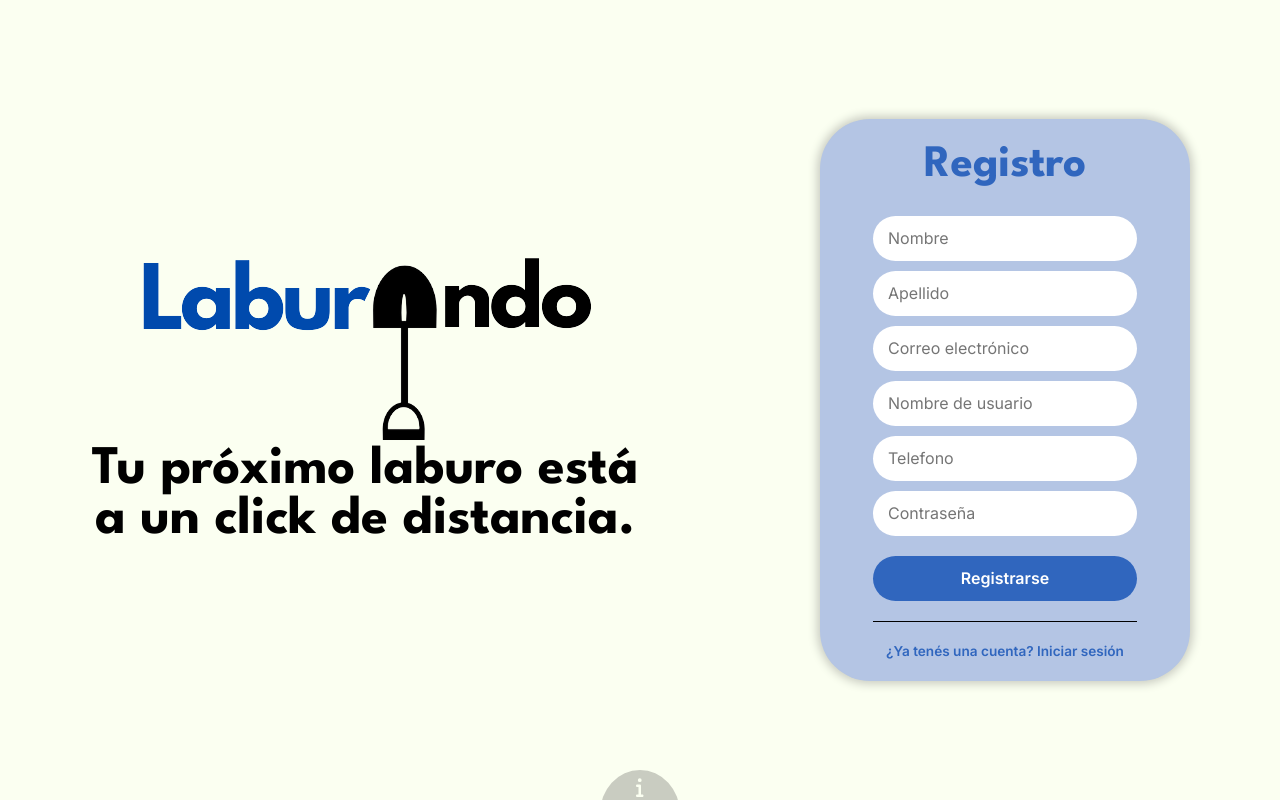
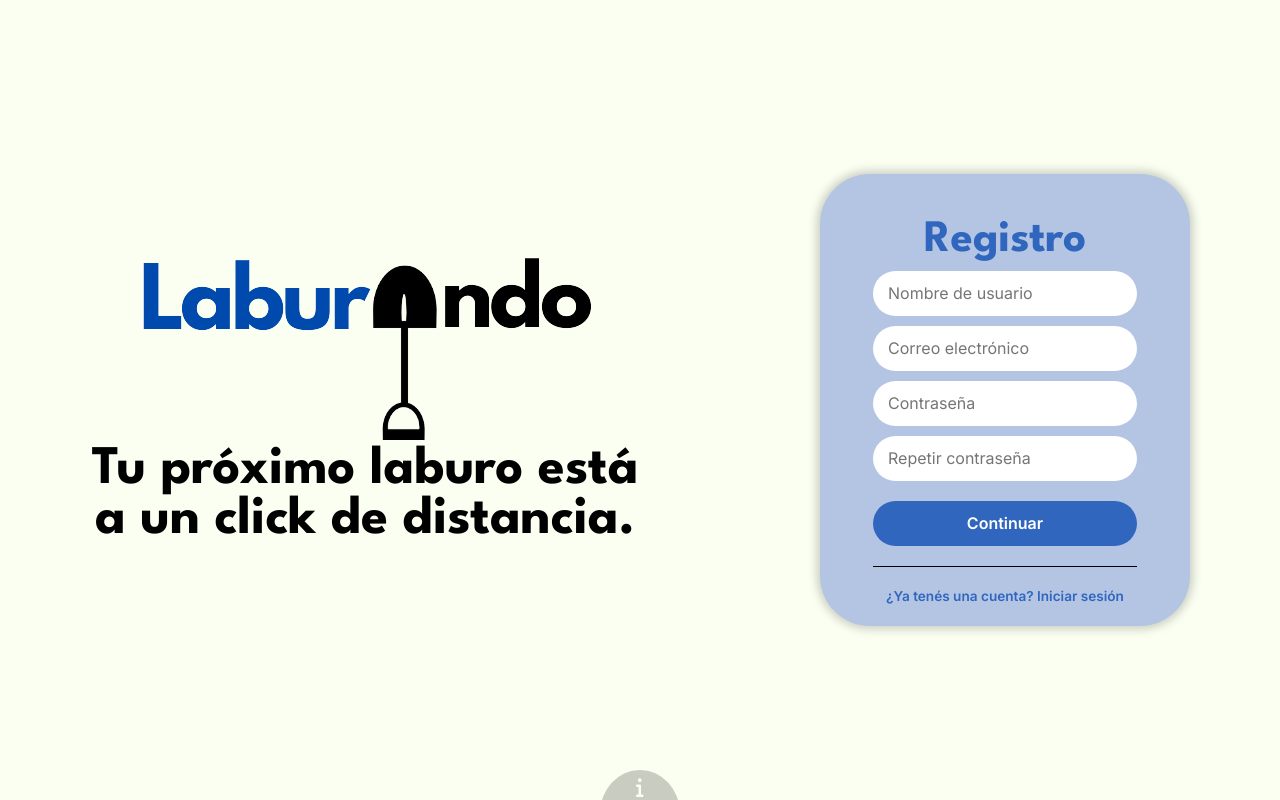
Before and after one commit to FrancoBorsella1/laburAndo-frontend, a React (Create React App) app: page /registro in a window 1280 px wide. Built offline with nearby package versions, Linux system fonts and the light colour scheme.

Commit message:
fix: Se separó el registro en dos pestañas

```diff
--- a/src/pages/Register.js
+++ b/src/pages/Register.js
@@ -13,6 +13,7 @@ function Register() {
         email: '',
         telefono: '',
         clave: '',
+        repclave: '',
         usuario: '',
         idLocalidad: 1, //Por defecto, cambiar más adelante
     });
@@ -23,9 +24,17 @@ function Register() {
         email: '',
         telefono: '',
         clave: '',
+        repclave: '',
         usuario: '',
         idLocalidad: '',
     });
+
+    const [tabActiva, setTabActiva] = useState(1);
+
+    //Manejar cambio de tabs
+    const handleTabChange = (tab) => {
+        setTabActiva(tab);
+    };
 
     //Manejar cambios en los campos del formulario
     const handleInputChange = (event) => {
@@ -48,6 +57,7 @@ function Register() {
             email: '',
             telefono: '',
             clave: '',
+            repclave: '',
             usuario: '',
         };
 
@@ -91,11 +101,18 @@ function Register() {
             erroresEncontrados = true;
         }
 
+        //Valida que las contraseñas coincidan
+        if (usuario.clave && usuario.repclave && usuario.clave !== usuario.repclave) {
+            nuevosErrores.repclave = 'Las contraseñas no coinciden'
+            erroresEncontrados = true;
+        }
+
         //Validar que el usuario no esté vacío
         if (!usuario.usuario) {
             nuevosErrores.usuario = 'El usuario es obligatorio'
             erroresEncontrados = true;
         }
+
 
         if (erroresEncontrados) {
             seterrores(nuevosErrores);
@@ -123,68 +140,78 @@ function Register() {
                 </div>
 
                 <form className='formulario-registro' onSubmit={agregarUsuario}>
+                    <div className='contenedor-inputs'>
+                        {tabActiva === 1 && (
+                            <>
                                 <h2>Registro</h2>
-                    <div className='contenedor-inputs'>
                                 <input
                                     type='text'
-                            name="nombre"
-                            placeholder='Nombre'
-                            value={usuario.nombre}
+                                    name="usuario"
+                                    placeholder='Nombre de usuario'
+                                    value={usuario.usuario}
                                     onChange={handleInputChange}
-
                                 />
-                        {errores.nombre && <p className='error'>{errores.nombre}</p>}
-                        <input
-                            type='text'
-                            name="apellido"
-                            placeholder='Apellido'
-                            value={usuario.apellido}
-                            onChange={handleInputChange}
-
-                        />
-                        {errores.apellido && <p className='error'>{errores.apellido}</p>}
+                                {errores.usuario && <p className='error'>{errores.usuario}</p>}
                                 <input
                                     type='text'
                                     name="email"
                                     placeholder='Correo electrónico'
                                     value={usuario.email}
                                     onChange={handleInputChange}
-
                                 />
                                 {errores.email && <p className='error'>{errores.email}</p>}
                                 <input
+                                    type='password'
+                                    name="clave"
+                                    placeholder='Contraseña'
+                                    value={usuario.clave}
+                                    onChange={handleInputChange}
+                                />
+                                {errores.clave && <p className='error'>{errores.clave}</p>}
+                                <input
+                                    type='password'
+                                    name="repclave"
+                                    placeholder='Repetir contraseña'
+                                    value={usuario.repclave}
+                                    onChange={handleInputChange}
+                                />
+                                {errores.repclave && <p className='error'>{errores.repclave}</p>}
+                                <button type="button" onClick={() => handleTabChange(2)}>
+                                    Continuar
+                                </button>
+                            </>
+                        )}
+                        {tabActiva === 2 && (
+                            <>
+                                <h2>Registro</h2>
+                                <input
                                     type='text'
-                            name="usuario"
-                            placeholder='Nombre de usuario'
-                            value={usuario.usuario}
+                                    name='nombre'
+                                    placeholder='Nombre'
+                                    value={usuario.nombre}
                                     onChange={handleInputChange}
-
                                 />
-                        {errores.usuario && <p className='error'>{errores.usuario}</p>}
+                                {errores.nombre && <p className='error'>{errores.nombre}</p>}
+                                <input
+                                    type='text'
+                                    name='apellido'
+                                    placeholder='Apellido'
+                                    value={usuario.apellido}
+                                    onChange={handleInputChange}
+                                />
+                                {errores.apellido && <p className='error'>{errores.apellido}</p>}
                                 <input
                                     type='text'
                                     name="telefono"
                                     placeholder='Telefono'
                                     value={usuario.telefono}
                                     onChange={handleInputChange}
-
                                 />
                                 {errores.telefono && <p className='error'>{errores.telefono}</p>}
-                        <input
-                            type='password'
-                            name="clave"
-                            placeholder='Contraseña'
-                            value={usuario.clave}
-                            onChange={handleInputChange}
-
-                        />
-                        {errores.clave && <p className='error'>{errores.clave}</p>}
-                        {/* <input
-                            type='password'
-                            name="rep-password"
-                            placeholder='Repetir contraseña'
-                        /> */}
+                                <button id='boton-atras' type='button' onClick={() => handleTabChange(1)}>Atrás</button>
                                 <button type='submit'>Registrarse</button>
+                            </>
+                        )}
                         <div className='linea-horizontal'></div>
                     </div>
                     <div className='contenedor-links'>
--- a/src/styles/Register.css
+++ b/src/styles/Register.css
@@ -73,3 +73,7 @@
     color: red;
     margin: 3px;
 }
+
+#boton-atras {
+    background-color: var(--inactive);
+}
```
Lines whose indentation alone changed are shown as unchanged.
